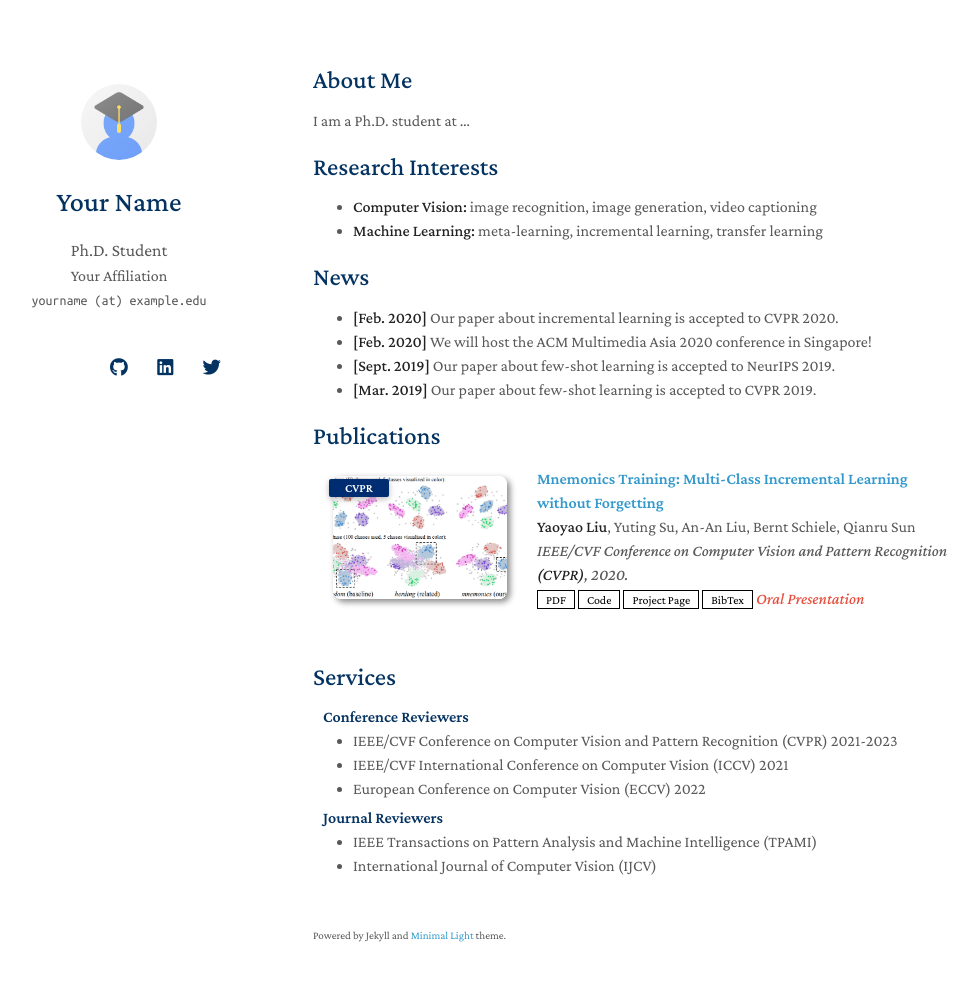
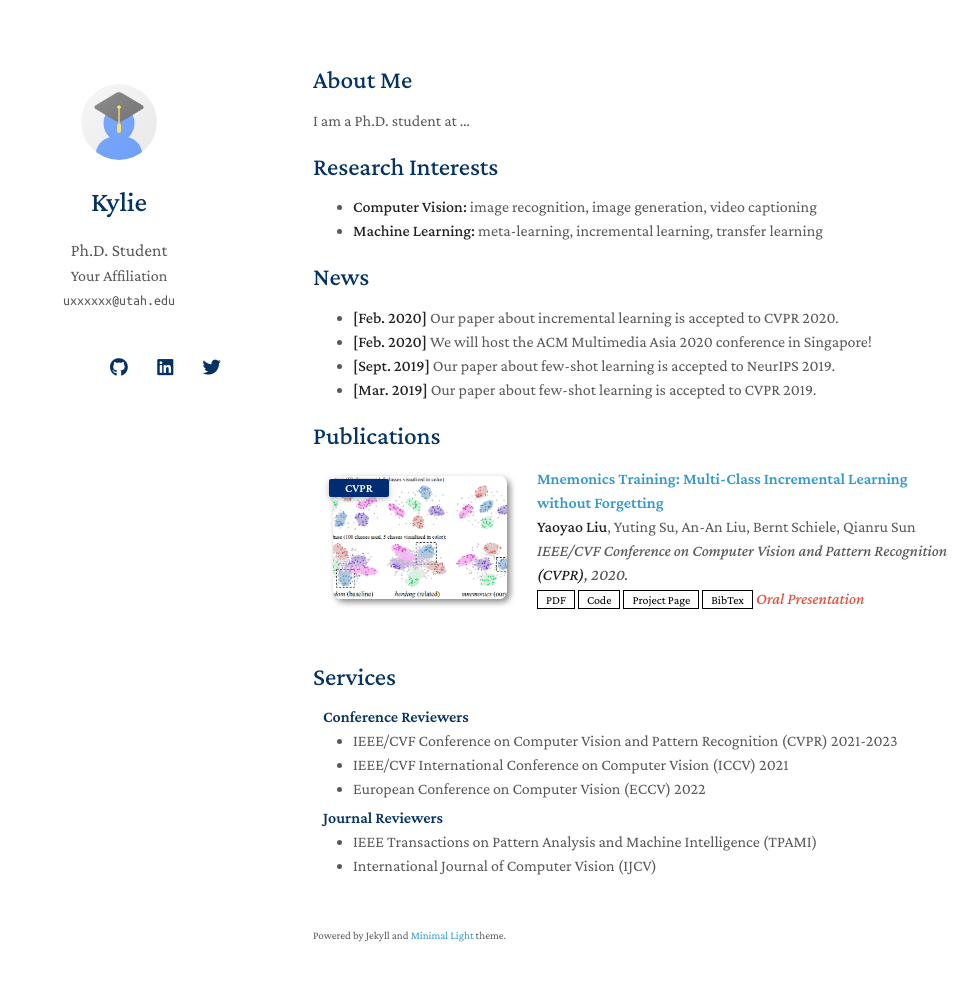
Before and after one commit to kylieyjj/kylieyjj.github.io, a Jekyll site: the page built from index.md, in a window 1280 px wide and 1016 px high. Shown: the top 981 px of the window, without its empty margins (157-1134 px from the left). Built offline with Jekyll 4.4.1, drawn with Linux system fonts in a browser that asks for light colours; nearby versions of some CDN libraries; a style sheet for code colours, icons or effects is not loaded; our own code applies the rules of GitHub Pages for plain Markdown files.

Commit message:
Update _config.yml

```diff
--- a/_config.yml
+++ b/_config.yml
@@ -1,14 +1,14 @@
 # Basic Information
-title: Your Name
+title: Kylie
 position: Ph.D. Student
 affiliation: Your Affiliation
-email: yourname (at) example.edu
+email: uxxxxxx@utah.edu
 
 # Search Engine Optimization (SEO)
 # The following information is used to improve the website traffic from search engines, e.g., Google.
-keywords: minimal light
-description: The Minimal Light is a simple and elegant jekyll theme for academic personal homepage.
-canonical: https://minimal-light-theme.yliu.me/
+# keywords: minimal light
+# description: The Minimal Light is a simple and elegant jekyll theme for academic personal homepage.
+# canonical: https://minimal-light-theme.yliu.me/
 
 # Links
 # If you don't need one of them, you may delete the corresponding line.
```
